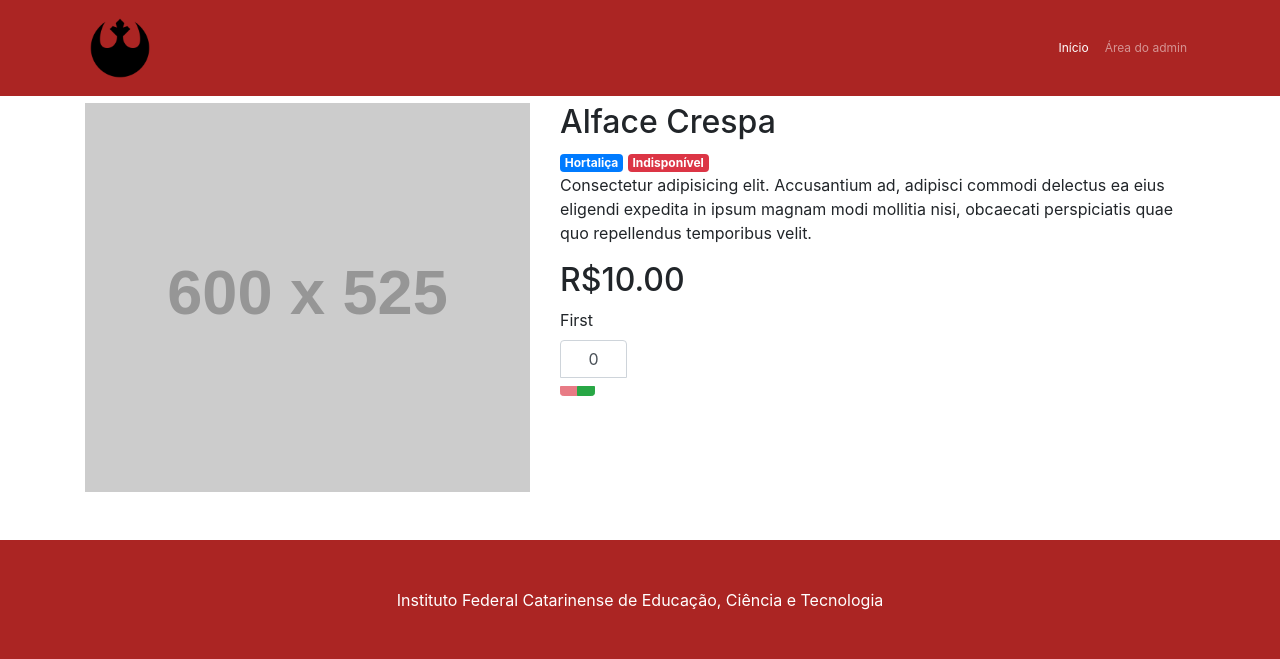
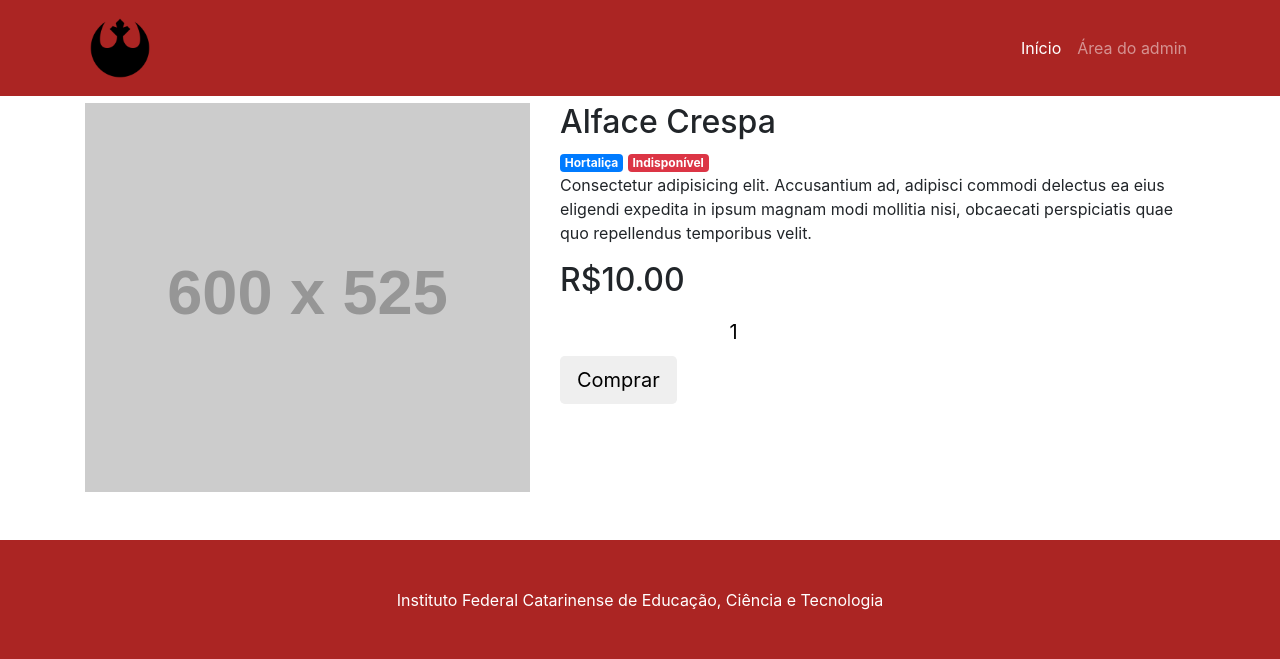
Before and after one commit to ArthurDCastro/loja_2info2_rebels, a PHP site: page /app/views/produto.php?codigo=1 in a window 1280 px wide. Shown: the top 659 px of the page. Run offline with PHP 8.4, Linux system fonts and the light colour scheme; data comes from the database, SQL or seed files in the repository; grey boxes labelled with a size stand in for pictures from a placeholder-image service; some libraries are stand-ins or nearby versions.

Commit message:
Add files via upload

```diff
--- a/app/models/CrudProdutos.php
+++ b/app/models/CrudProdutos.php
@@ -118,4 +118,17 @@
 
         return  $listaCat;
     }
+
+    public function vendeProduto($qtd, $id){
+        $consulta = $this->conexao->query("select qtd from tb_produtos where id = {$id};");
+        $qtd_bd = $consulta->fetchAll(PDO::FETCH_ASSOC);
+
+        $qtd = $qtd_bd[0]['qtd'] - $qtd;
+
+
+        $sql = "UPDATE tb_produtos SET qtd = {$qtd} WHERE id = {$id}";
+
+        $this->conexao->exec($sql);
+    }
+
 }
--- a/app/views/admin/cadastro-produto.php
+++ b/app/views/admin/cadastro-produto.php
@@ -31,6 +31,7 @@
     <div class="form-group">
         <label for="Categoria">Categoria</label>
         <select name="categoria" class="form-control" id="Categoria">
+            <option>...</option>
             <?php foreach ($categorias as $cat): ?>
                 <option><?= $cat ?></option>
             <?php endforeach; ?>
--- a/app/views/produto.php
+++ b/app/views/produto.php
@@ -103,17 +103,15 @@
             <!-- end row -->
 
             <div class="row add-to-cart">
-                <div class="col-sm-2 product-qty">
-                    <label>First</label> <!-- purely semantic -->
-                    <div class="form-control input-sm center merge-bottom-input" name="first">0</div>
-
-                    <div class="btn-group btn-block" role="group" aria-label="plus-minus">
-                        <button type="button" class="btn btn-sm btn-danger minus-button merge-top-left-button" disabled="disabled"><span class="glyphicon glyphicon-minus"></span></button>
-                        <button type="button" class="btn btn-sm btn-success plus-button merge-top-right-button"><span class="glyphicon glyphicon-plus"></span></button>
-                    </div><!-- end button group -->
+                <div class="col-md-5 product-qty">
+                    <form action="../controllers/controladorProduto.php?produto=vender&id=<?= $produto['id']; ?>" method="post">
+                        <input class="btn btn-default btn-lg btn-qty" name="qtd" value="1" />
+                        <button type="submit" class="btn btn-lg btn-brand btn-full-width" <?php if ($produto['qtd'] < 0):?> disabled <?php endif;?>>
+                            Comprar
+                        </button>
+                    </form>
                 </div>
             </div><!-- end row -->
-
         </div>
 
     </div>
@@ -130,52 +128,6 @@
     <!-- /.container -->
 </footer>
 
-<script>
-    $(document).ready(function(){
-
-        $('.minus-button').click( function(e){
-
-        // change this to whatever minimum you'd like
-        const minValue = 0;
-
-        const currentInput = $(e.currentTarget).parent().prev()[0];
-
-        let minusInputValue = $(currentInput).html();
-
-            if (minusInputValue > minValue) {
-                minusInputValue --;
-                $($(e.currentTarget).next()).removeAttr('disabled');
-                $(currentInput).html(minusInputValue);
-
-                if (minusInputValue <= minValue) {
-                    $(e.currentTarget).attr('disabled', 'disabled');
-                }
-            }
-        }
-        );
-
-        $('.plus-button').click( function(e) {
-
-            const maxValue = 10;
-
-            const currentInput = $(e.currentTarget).parent().prev()[0];
-
-            let plusInputValue = $(currentInput).html();
-
-            if (plusInputValue < maxValue) {
-                plusInputValue ++;
-                $($(e.currentTarget).prev()[0]).removeAttr('disabled');
-                $(currentInput).html(plusInputValue);
-
-                if (plusInputValue >= maxValue) {
-                    $(e.currentTarget).attr('disabled', 'disabled');
-                }
-            }
-        }
-        );
-    };
-</script>
-
 </body>
 
 </html>
--- a/assets/css/ifc-style.css
+++ b/assets/css/ifc-style.css
@@ -54,48 +54,3 @@
 
 filter: blur(3px);
 }
-
-.center {
-  text-align: center;
-}
-
-.merge-bottom-input {
-  width: 67px;
-  border-bottom-left-radius: 0;
-  border-bottom-right-radius: 0;
-}
-
-.merge-top-left-button {
-  border-top-left-radius: 0;
-}
-
-.merge-top-right-button {
-  border-top-right-radius: 0;
-}
-
-.admin-menu {
-  background: #333;
-}
-
-ul {
-  margin: 0;
-  padding: 0;
-}
-ul li {
-  padding: 0 ;
-  list-style: none;
-
-}
-
-ul li a {
-  display: block;
-  padding: 10px 10px;
-
-  color: #b8c7ce;
-  font-size: 12px;
-}
-ul li a:hover {
-  text-decoration: none;
-  background: #1d1c1c;
-  color: #b8c7ce;
-}
```
Also changed, not shown: app/controllers/controladorProduto.php (+12 -0 lines), 10 other files.
